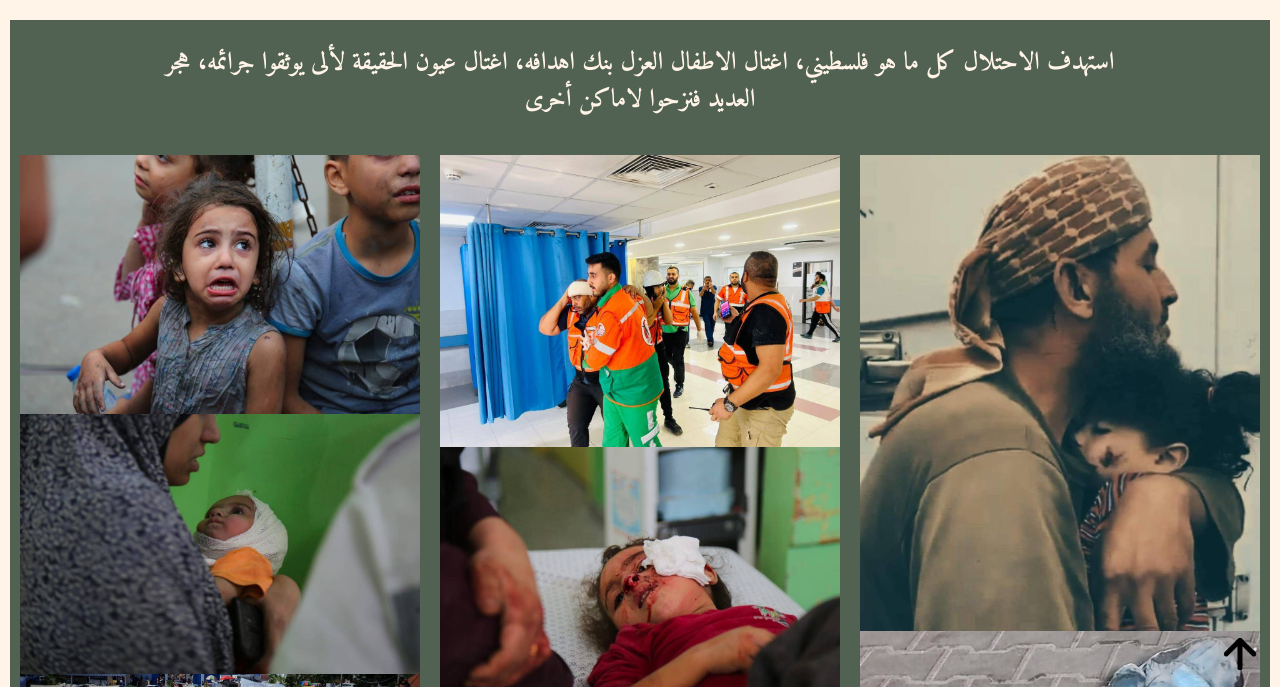
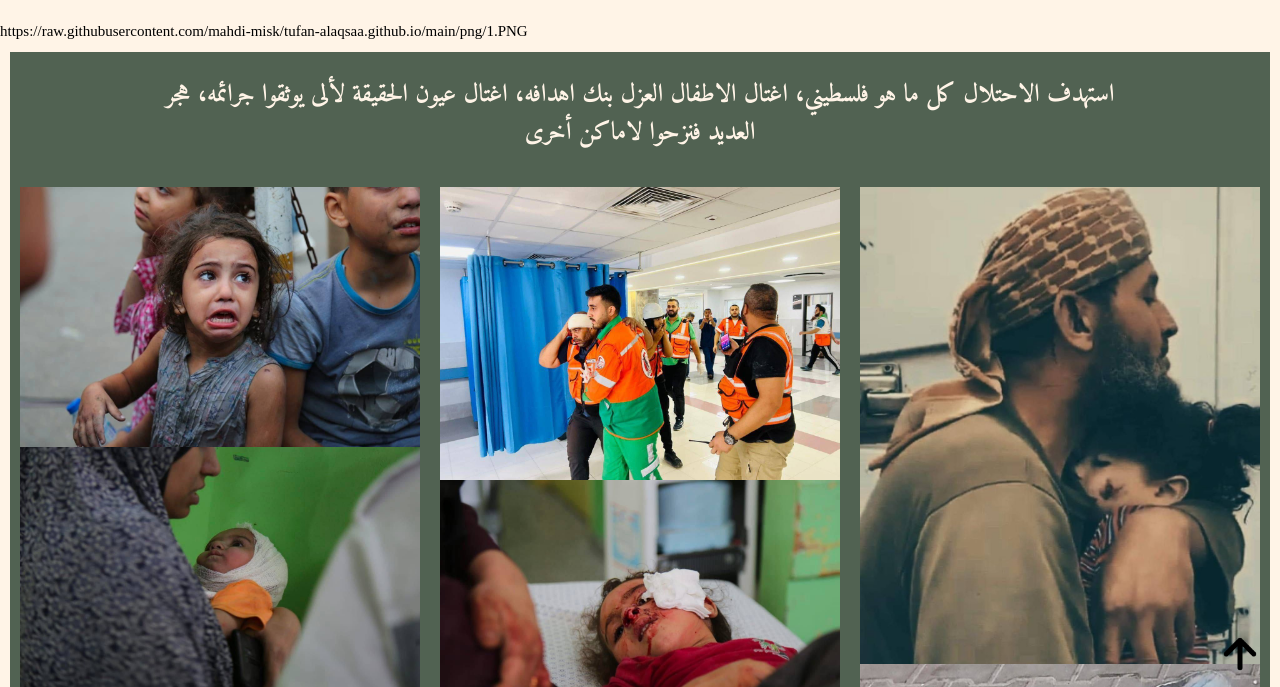
Before and after one commit to mahdi-misk/tufan-alaqsaa.github.io, a plain HTML site: page index.html in a window 1280 px wide. Shown: the part 113-800 px from the top of the page. Drawn offline with nearby package versions, Linux system fonts and the light colour scheme; a small style sheet from the web is missing; files whose address does not match are found by name.

Commit message:
Update index.html

```diff
--- a/index.html
+++ b/index.html
@@ -3,7 +3,7 @@
 <head>
 <title>عهدنا لغزة</title>
 <meta charset="UTF-8">
-<link rel="icon" href="C:\Users\mahdi\OneDrive\Desktop\tufan alaqsaa\png\1.PNG">
+<link rel="icon" href="https://github.com/mahdi-misk/tufan-alaqsaa.github.io/blob/main/png/1.PNG?raw=true">
 <link rel="stylesheet" href="https://www.w3schools.com/w3css/4/w3.css">
 <link rel="stylesheet" type="text/css" href="https://www.fontstatic.com/f=geeza-pro-bold" />
 <link rel="stylesheet" type="text/css" href="https://www.fontstatic.com/f=sky-bold" />
@@ -133,6 +133,7 @@ p {
 <img src="C:\Users\mahdi\OneDrive\Desktop\tufan alaqsaa\png\1.PNG" class="top-image">
 
 <h1 left:30px><B>عهدنا لغزة</B></h1>
+     https://raw.githubusercontent.com/mahdi-misk/tufan-alaqsaa.github.io/main/png/1.PNG
 
 
 <!-- Photo Grid -->
```
